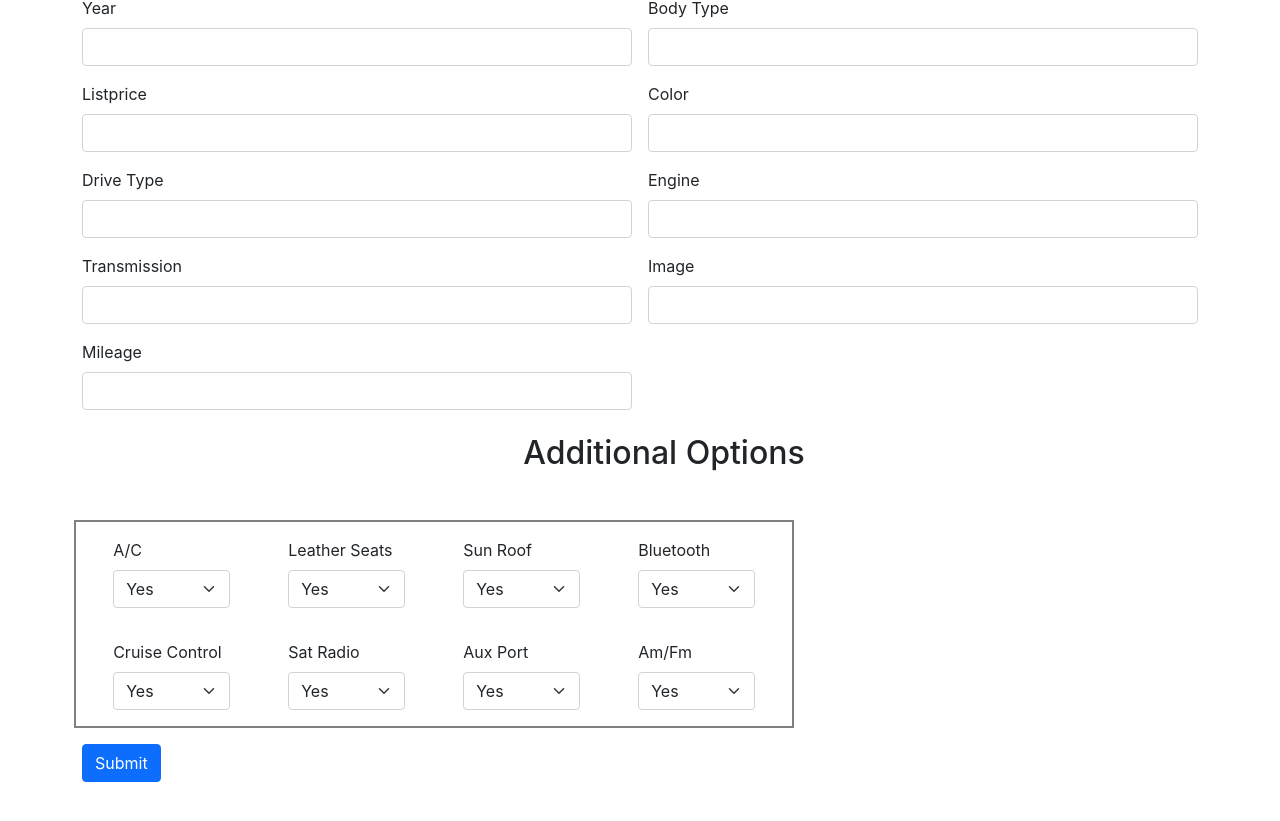
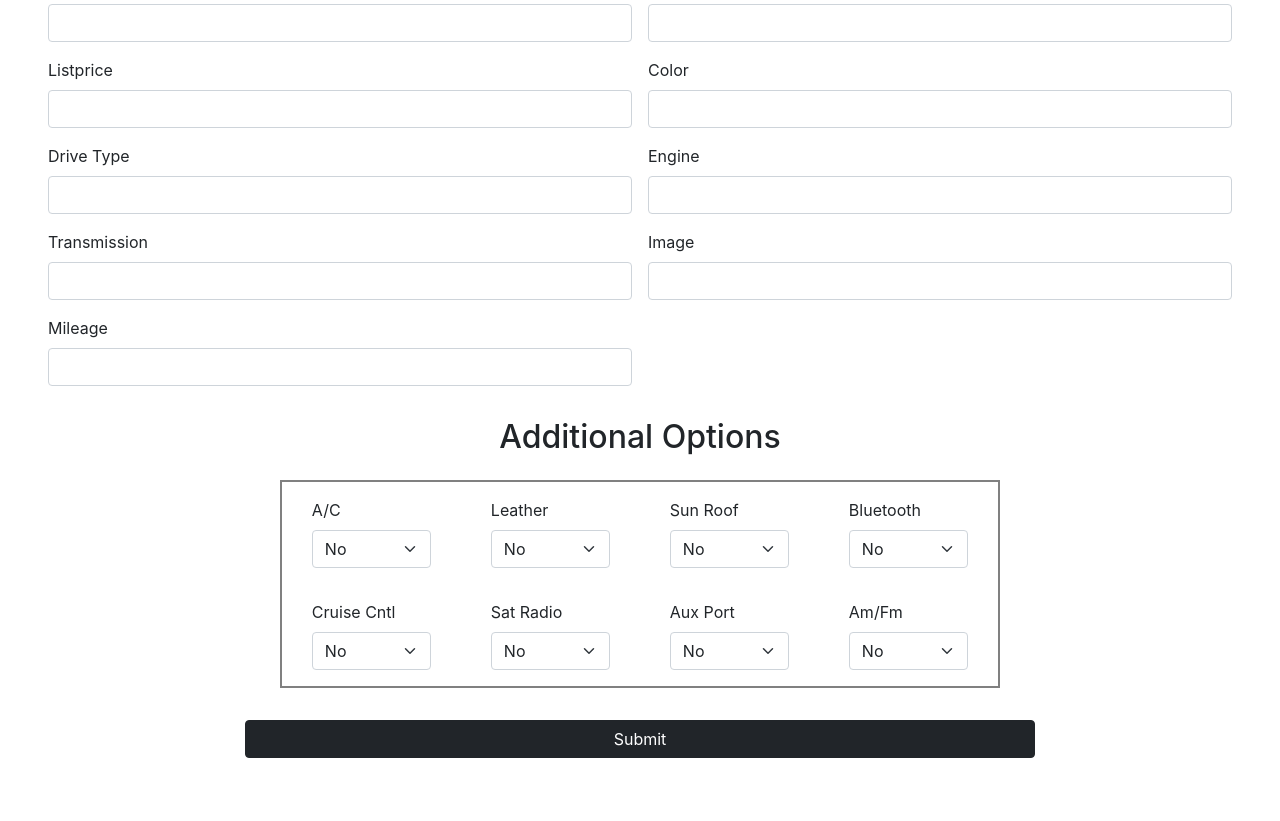
Before and after one commit to OttoSJ/Otto-Trader, a React (Create React App) app in the folder frontend/: page /carregistration in a window 1280 px wide. Shown: the part 463-1284 px from the top of the page. Built offline with nearby package versions, Linux system fonts and the light colour scheme.

Commit message:
refractored car registration page for better styling and also refractored car model options

```diff
--- a/frontend/src/components/CarRegistration.jsx
+++ b/frontend/src/components/CarRegistration.jsx
@@ -114,7 +114,7 @@ function CarRegistration() {
   return (
     <div>
       <div>
-        <div className="container">
+        <div className="mx-5">
           <h1 className="mt-5 headings">
             {" "}
             <FaCar className="mb-1" /> Register Vehilcle
@@ -260,9 +260,12 @@ function CarRegistration() {
                 onChange={onChange}
               />
             </div>
-            <div className="headings m-4">
+
+            {/*  */}
+            <div className="headings">
               <h2> Additional Options</h2>
             </div>
+            <div className="container">
               <div className="options-container">
                 <div className="col-md-2">
                   <label htmlFor="ac" className="form-label">
@@ -274,14 +277,14 @@ function CarRegistration() {
                     className="form-select"
                     onChange={onChange}
                   >
-                  {/* <option value="Choose"> {ac ? "Yes" : "No"} </option> */}
+                    <option value="Choose"> {ac ? "Yes" : "No"} </option>
                     <option value="true">Yes </option>
                     <option value="false">No </option>
                   </select>
                 </div>
                 <div className="col-md-2">
                   <label htmlFor="leatherseats" className="form-label">
-                  Leather Seats
+                    Leather
                   </label>
                   <select
                     id="leatherseats"
@@ -289,9 +292,10 @@ function CarRegistration() {
                     className="form-select"
                     onChange={onChange}
                   >
-                  {/* <option value="Choose"> */}{" "}
-                  {/* {leatherseats ? "Yes" : "No"}{" "} */}
-                  {/* </option> */}
+                    <option value="Choose">
+                      {" "}
+                      {leatherseats ? "Yes" : "No"}{" "}
+                    </option>
                     <option value="true">Yes </option>
                     <option value="false">No </option>
                   </select>
@@ -306,7 +310,7 @@ function CarRegistration() {
                     className="form-select"
                     onChange={onChange}
                   >
-                  {/* <option value="Choose"> {sunroof ? "Yes" : "No"} </option> */}
+                    <option value="Choose"> {sunroof ? "Yes" : "No"} </option>
                     <option value="true">Yes </option>
                     <option value="false">No </option>
                   </select>
@@ -321,14 +325,14 @@ function CarRegistration() {
                     className="form-select"
                     onChange={onChange}
                   >
-                  {/* <option value="Choose"> {bluetooth ? "Yes" : "No"} </option> */}
+                    <option value="Choose"> {bluetooth ? "Yes" : "No"} </option>
                     <option value="true">Yes </option>
                     <option value="false">No </option>
                   </select>
                 </div>
                 <div className="col-md-2">
                   <label htmlFor="cruisecontrol" className="form-label">
-                  Cruise Control
+                    Cruise Cntl
                   </label>
                   <select
                     id="cruisecontrol"
@@ -336,9 +340,10 @@ function CarRegistration() {
                     className="form-select"
                     onChange={onChange}
                   >
-                  {/* <option value="Choose"> */}{" "}
-                  {/* {cruisecontrol ? "Yes" : "No"}{" "} */}
-                  {/* </option> */}
+                    <option value="Choose">
+                      {" "}
+                      {cruisecontrol ? "Yes" : "No"}{" "}
+                    </option>
                     <option value="true">Yes </option>
                     <option value="false">No </option>
                   </select>
@@ -353,7 +358,7 @@ function CarRegistration() {
                     className="form-select"
                     onChange={onChange}
                   >
-                  {/* <option value="Choose"> {satradio ? "Yes" : "No"} </option> */}
+                    <option value="Choose"> {satradio ? "Yes" : "No"} </option>
                     <option value="true">Yes </option>
                     <option value="false">No </option>
                   </select>
@@ -368,7 +373,7 @@ function CarRegistration() {
                     className="form-select"
                     onChange={onChange}
                   >
-                  {/* <option value="Choose"> {auxport ? "Yes" : "No"} </option> */}
+                    <option value="Choose"> {auxport ? "Yes" : "No"} </option>
                     <option value="true">Yes </option>
                     <option value="false">No </option>
                   </select>
@@ -383,15 +388,16 @@ function CarRegistration() {
                     className="form-select"
                     onChange={onChange}
                   >
-                  {/* <option value="Choose"> {amfm ? "Yes" : "No"} </option> */}
+                    <option value="Choose"> {amfm ? "Yes" : "No"} </option>
                     <option value="true">Yes </option>
                     <option value="false">No </option>
                   </select>
                 </div>
               </div>
+            </div>
 
-            <div className="col-12 mb-5">
-              <button type="submit" className="btn btn-primary">
+            <div className="col-12 mb-5 container">
+              <button type="submit" className="btn btn-dark col-8 m-3">
                 Submit
               </button>
             </div>
--- a/frontend/src/components/EditCarDetails.jsx
+++ b/frontend/src/components/EditCarDetails.jsx
@@ -264,10 +264,10 @@ function EditCarDetails() {
                 onChange={onChange}
               />
             </div>
+
             <div className="headings">
               <h2> Additional Options</h2>
             </div>
-
             <div className="container">
               <div className="options-container">
                 <div className="col-md-2">
--- a/frontend/src/components/HomePage.jsx
+++ b/frontend/src/components/HomePage.jsx
@@ -85,7 +85,7 @@ function HomePage() {
                   <main
                     key={filteredCars._id}
                     onClick={(e) => handleCarDetails(e, filteredCars)}
-                    className="main-container mt-3"
+                    className="main-container mt-3 mb-2"
                   >
                     <img
                       className="main-picture"
--- a/frontend/src/components/SellerDashboard.jsx
+++ b/frontend/src/components/SellerDashboard.jsx
@@ -53,7 +53,7 @@ function SellerDashboard() {
               <main
                 key={car._id}
                 onClick={(e) => handleCarDetails(e, car)}
-                className="main-container mt-3"
+                className="main-container mt-3 mb-2"
               >
                 <img className="main-picture" src={car.image} alt="" />
                 <div className="sellers-main-message-container">
```
Also changed, not shown: 1 other file (tests, documents, lock files or other folders). Lines whose indentation alone changed are shown as unchanged.
